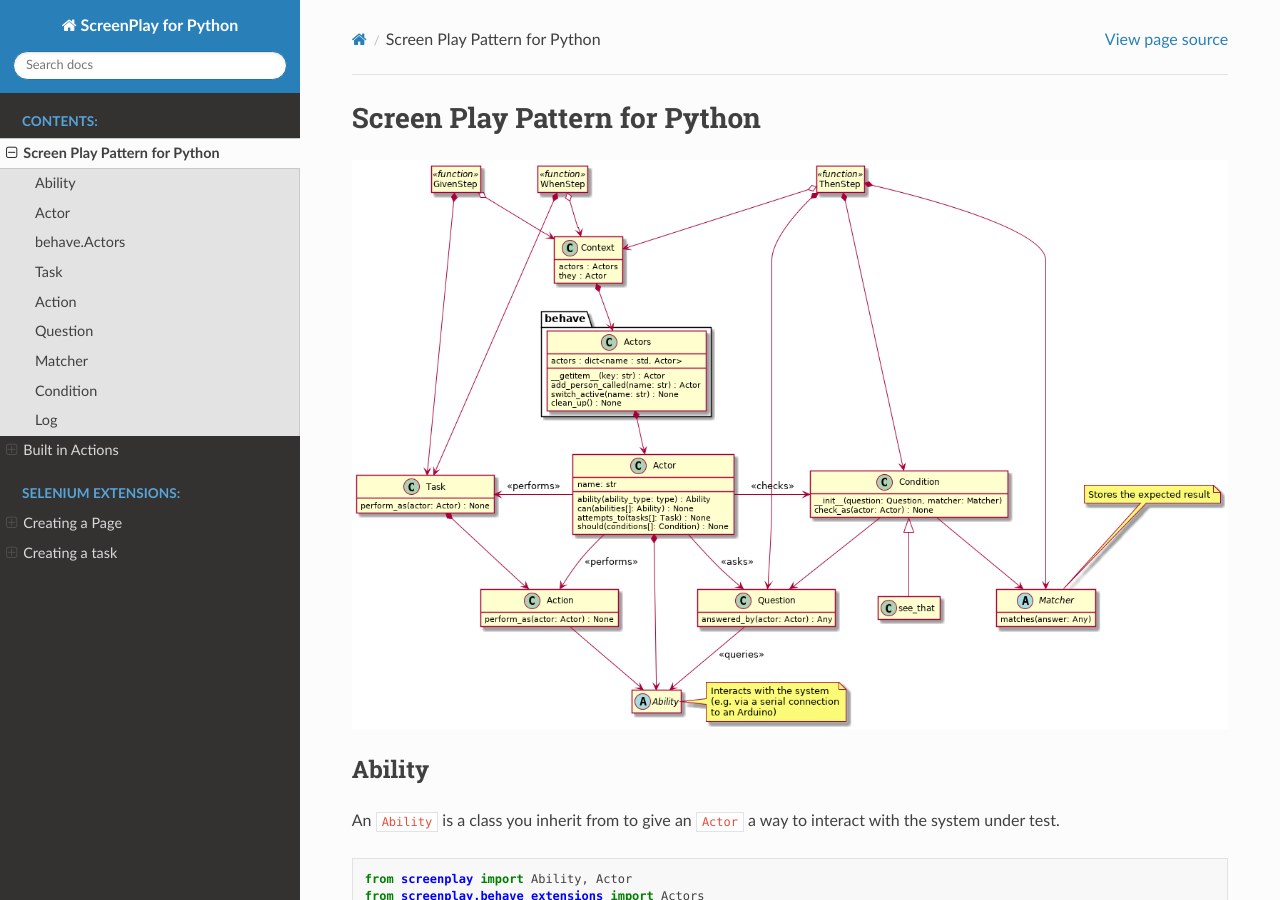
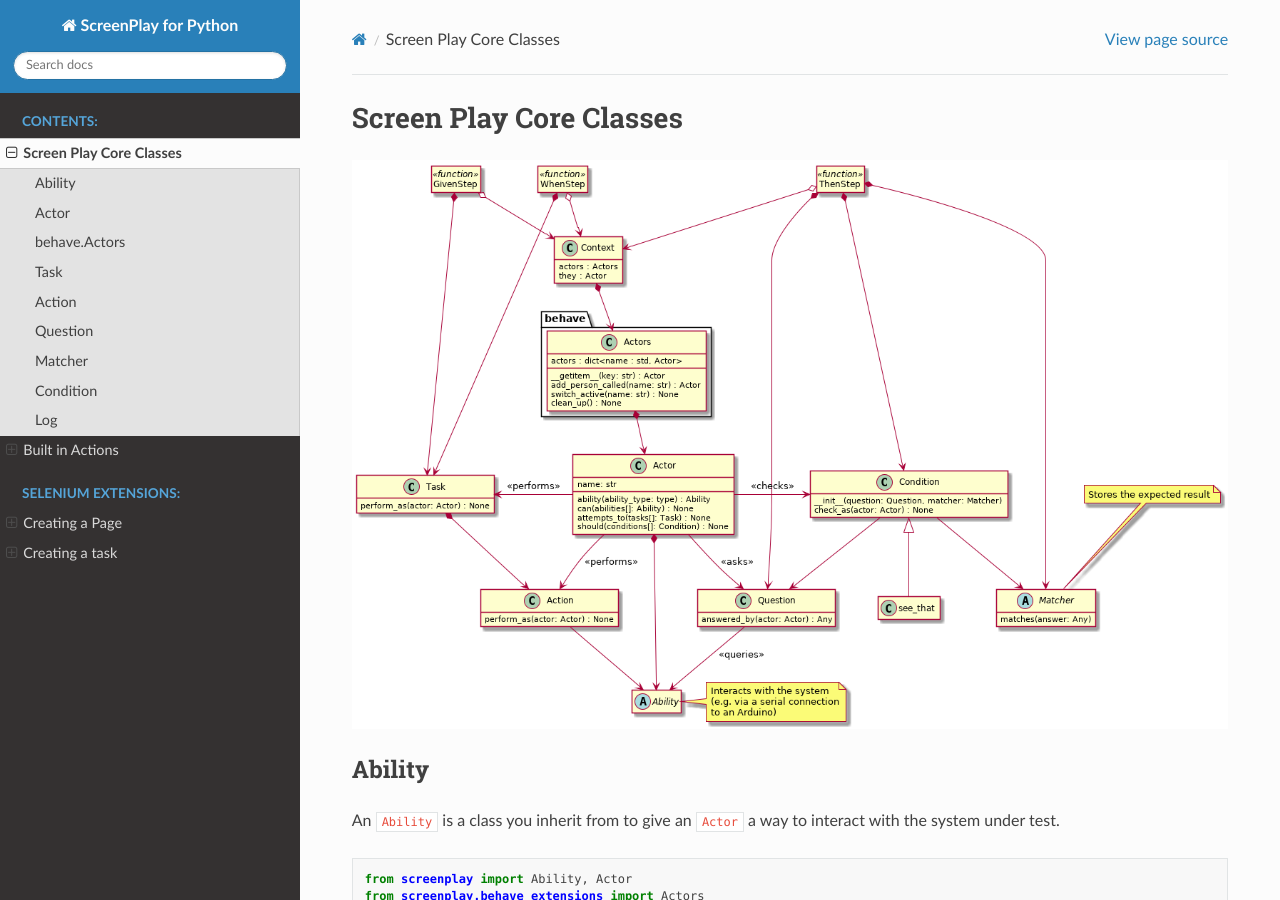
Before and after one commit to byran/ScreenPlayDocumentation, a Sphinx documentation site: the page built from docs/source/screenplay/overview.rst, in a window 1280 px wide and 900 px high. Built offline with Sphinx 7.4.7 and the Read the Docs theme 2.0.0, drawn with Linux system fonts in a browser that asks for light colours.

Commit message:
Change title of overview page

```diff
--- a/docs/source/screenplay/overview.rst
+++ b/docs/source/screenplay/overview.rst
@@ -1,5 +1,5 @@
-Screen Play Pattern for Python
-==============================
+Screen Play Core Classes
+========================
 
 .. image:: class_diagram.png
 
```
